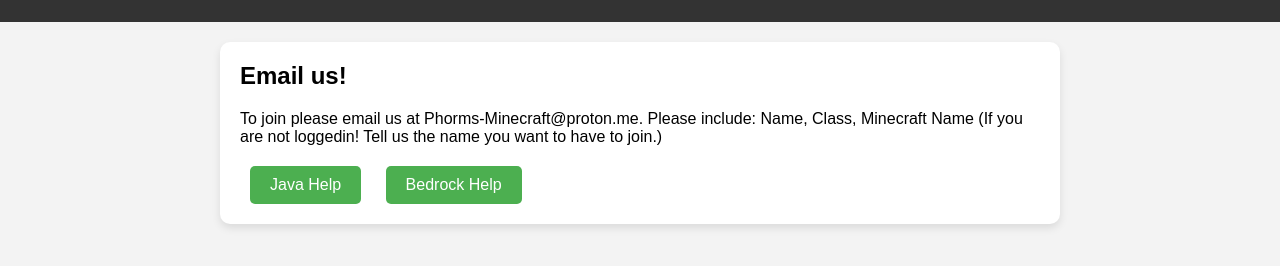
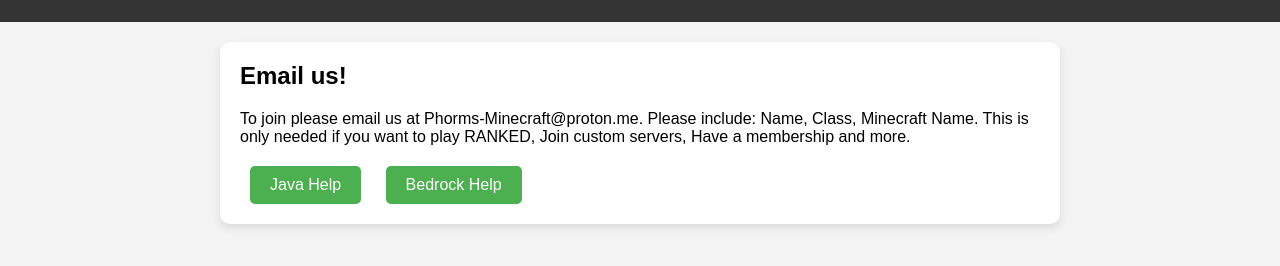
Before and after one commit to Phorms-Minecraft/Phorms-Minecraft.github.io, a plain HTML site: page Signup.html in a window 1280 px wide. Shown: the part 86-352 px from the top of the page. Drawn offline with Linux system fonts and the light colour scheme.

Commit message:
Update Signup.html

```diff
--- a/Signup.html
+++ b/Signup.html
@@ -86,7 +86,7 @@
   </header>
   <section>
     <h2>Email us!</h2>
-    <p>To join please email us at Phorms-Minecraft@proton.me. Please include: Name, Class, Minecraft Name (If you are not loggedin! Tell us the name you want to have to join.)</p>
+    <p>To join please email us at Phorms-Minecraft@proton.me. Please include: Name, Class, Minecraft Name. This is only needed if you want to play RANKED, Join custom servers, Have a membership and more.</p>
     <div class="help-buttons">
     </div>
     <div class="help-buttons">
```
